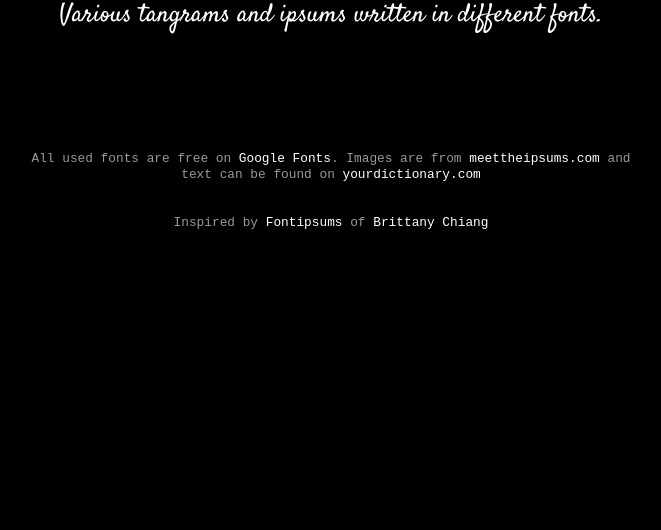
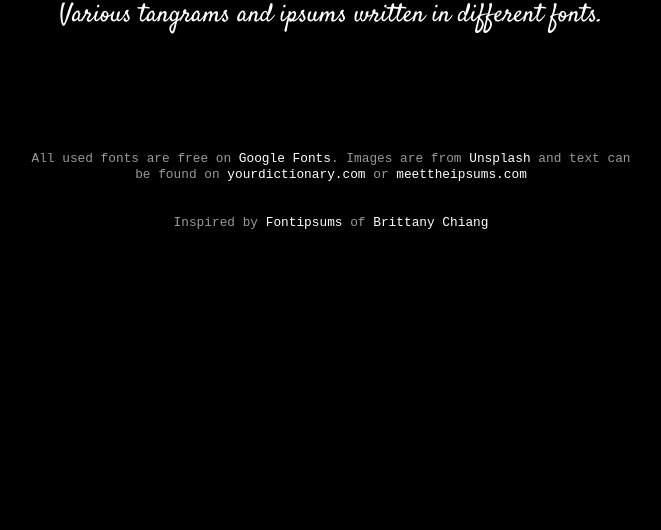
Before and after one commit to tmlinh214/fonts-pangrams, a plain HTML site: page index.html in a window 1280 px wide. Shown: the part 270-800 px from the top of the page, without its empty margins (309-970 px from the left). Drawn offline with nearby package versions, Linux system fonts and the light colour scheme; a web font is replaced by a local one.

Commit message:
Update index.html

```diff
--- a/index.html
+++ b/index.html
@@ -38,7 +38,7 @@
             <p>Various tangrams and ipsums written in different fonts.</p>
         </div>
         <div class="text-container" id="intro-description">
-            <p>All used fonts are free on <a href="https://fonts.google.com" target="_blank">Google Fonts</a>. Images are from <a href="https://meettheipsums.com" target="_blank">meettheipsums.com</a> and text can be found on <a href="https://examples.yourdictionary.com/reference/examples/examples-of-pangrams.html" target="_blank">yourdictionary.com</a></p>
+            <p>All used fonts are free on <a href="https://fonts.google.com" target="_blank">Google Fonts</a>. Images are from <a href="https://unsplash.com" target="_blank">Unsplash</a> and text can be found on <a href="https://examples.yourdictionary.com/reference/examples/examples-of-pangrams.html" target="_blank">yourdictionary.com</a> or <a href="https://meettheipsums.com" target="_blank">meettheipsums.com</a></p>
             <p>Inspired by <a href="http://bchiang7.github.io/fontipsums/" target="_blank">Fontipsums</a> of <a href="https://brittanychiang.com" target="_blank">Brittany Chiang</a></p>
         </div>
     </div>
```
